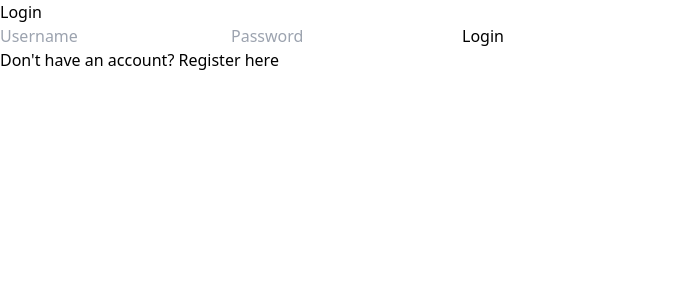
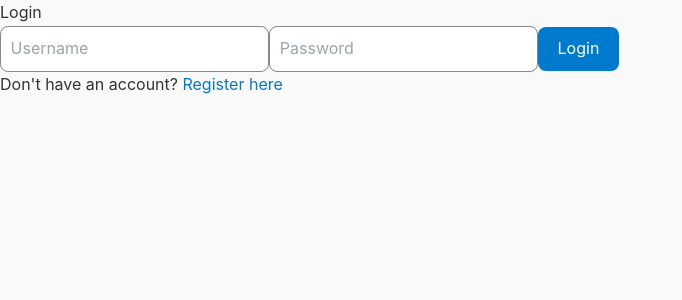
Before and after one commit to Gmoney134/CYBR8470-GCWC, a Next.js app in the folder frontend/: page / in a window 1280 px wide. Shown: the top 300 px of the page, without its empty margins (0-682 px from the left). Built offline with nearby package versions, Linux system fonts and the light colour scheme.

Commit message:
start adding to global css, adjust calculations backend to accomidate more distance inputs

```diff
--- a/frontend/app/globals.css
+++ b/frontend/app/globals.css
@@ -1,3 +1,132 @@
 @tailwind base;
 @tailwind components;
 @tailwind utilities;
+
+/* Apply a modern, clean font */
+@import url('https://fonts.googleapis.com/css2?family=Inter:wght@400;500;700&display=swap');
+
+/* Base styles for the entire app */
+:root {
+  --font-primary: 'Inter', sans-serif;
+  --color-primary: #007acc; /* Primary accent color */
+  --color-secondary: #005f99; /* Secondary accent color */
+  --color-bg: #f9f9f9; /* Light background color */
+  --color-text: #333333; /* Dark text color */
+  --color-muted: #888888; /* Muted text color */
+  --border-radius: 8px;
+  --box-shadow: 0 4px 6px rgba(0, 0, 0, 0.1);
+  --transition-speed: 0.3s;
+}
+
+/* Reset default styles and set up box-sizing */
+*,
+*::before,
+*::after {
+  margin: 0;
+  padding: 0;
+  box-sizing: border-box;
+}
+
+/* HTML and body styles */
+html {
+  font-size: 16px;
+}
+
+body {
+  font-family: var(--font-primary);
+  background-color: var(--color-bg);
+  color: var(--color-text);
+  line-height: 1.6;
+  -webkit-font-smoothing: antialiased;
+  -moz-osx-font-smoothing: grayscale;
+}
+
+/* Links */
+a {
+  color: var(--color-primary);
+  text-decoration: none;
+  transition: color var(--transition-speed);
+}
+
+a:hover {
+  color: var(--color-secondary);
+}
+
+/* Buttons */
+button {
+  font-family: var(--font-primary);
+  font-size: 1rem;
+  padding: 0.6rem 1.2rem;
+  border: none;
+  border-radius: var(--border-radius);
+  cursor: pointer;
+  background-color: var(--color-primary);
+  color: #ffffff;
+  transition: background-color var(--transition-speed), transform var(--transition-speed);
+}
+
+button:hover {
+  background-color: var(--color-secondary);
+  transform: scale(1.05);
+}
+
+/* Inputs */
+input,
+textarea {
+  font-family: var(--font-primary);
+  font-size: 1rem;
+  padding: 0.6rem;
+  border: 1px solid var(--color-muted);
+  border-radius: var(--border-radius);
+  outline: none;
+  transition: border-color var(--transition-speed);
+}
+
+input:focus,
+textarea:focus {
+  border-color: var(--color-primary);
+}
+
+/* Utility classes */
+.container {
+  max-width: 1200px;
+  margin: 0 auto;
+  padding: 1rem;
+}
+
+.card {
+  background-color: #ffffff;
+  border-radius: var(--border-radius);
+  box-shadow: var(--box-shadow);
+  padding: 1.5rem;
+}
+
+.flex {
+  display: flex;
+  align-items: center;
+  justify-content: center;
+}
+
+.flex-column {
+  display: flex;
+  flex-direction: column;
+  gap: 1rem;
+}
+
+.text-center {
+  text-align: center;
+}
+
+/* Scrollbar styles */
+body::-webkit-scrollbar {
+  width: 12px;
+}
+
+body::-webkit-scrollbar-thumb {
+  background-color: var(--color-muted);
+  border-radius: var(--border-radius);
+}
+
+body::-webkit-scrollbar-thumb:hover {
+  background-color: var(--color-primary);
+}
```
Also changed, not shown: 1 other file (tests, documents, lock files or other folders).
